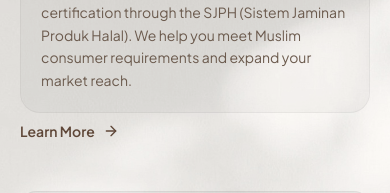
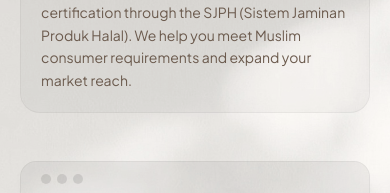
Before and after one commit to fisayoaboma1-tech/ptsssnn, a Next.js app: page / in a window 390 px wide. Shown: the part 1708-1901 px from the top of the page. Built offline with nearby package versions, Linux system fonts and the light colour scheme.

Commit message:
Update routing: remove Learn More button, update mobile menu to /contactdetails

```diff
--- a/src/components/landing/MobileMenu.tsx
+++ b/src/components/landing/MobileMenu.tsx
@@ -157,7 +157,7 @@ export function MobileMenu({ open, onClose }: MobileMenuProps) {
 
             <div className="px-6">
               <Link
-                href="/login"
+                href="/contactdetails"
                 onClick={onClose}
                 className="inline-flex w-full items-center justify-center gap-2 rounded-xl bg-[#FDAA3E] text-[#1a1a1a] px-6 py-3 text-sm font-semibold hover:bg-[#fdb95e] transition-all duration-200 active:scale-[0.97]"
               >
--- a/src/components/landing/Services.tsx
+++ b/src/components/landing/Services.tsx
@@ -1,7 +1,6 @@
 import { ScrollReveal } from "./ScrollReveal";
 import { services } from "./data";
 import Link from "next/link";
-import { ArrowRight } from "lucide-react";
 
 export function Services() {
   return (
@@ -41,15 +40,6 @@ export function Services() {
               ))}
             </div>
 
-            <ScrollReveal delay={280}>
-              <Link
-                href="/contactdetails"
-                className="inline-flex items-center gap-2 text-sm font-semibold text-primary hover:text-primary/80 transition-colors mt-2"
-              >
-                Learn More
-                <ArrowRight className="w-4 h-4" />
-              </Link>
-            </ScrollReveal>
           </div>
 
           {/* Right: Why businesses choose us */}
```
